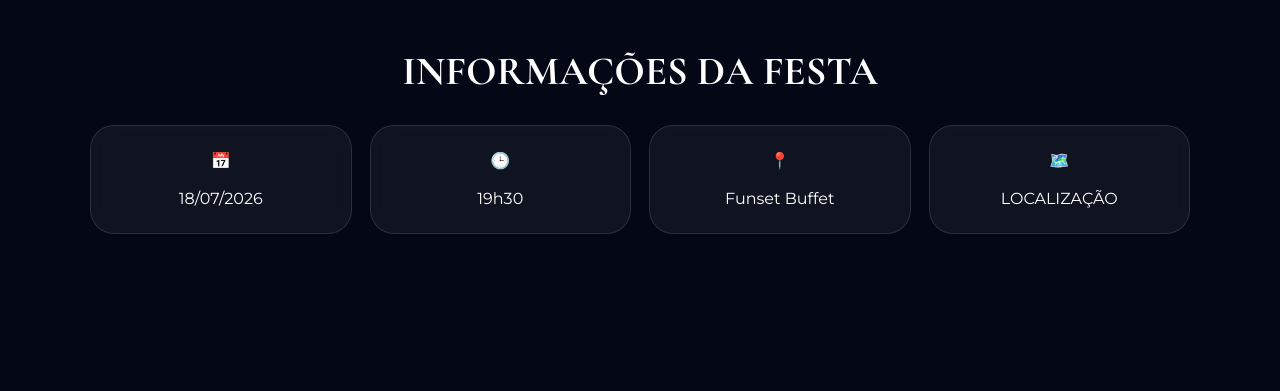
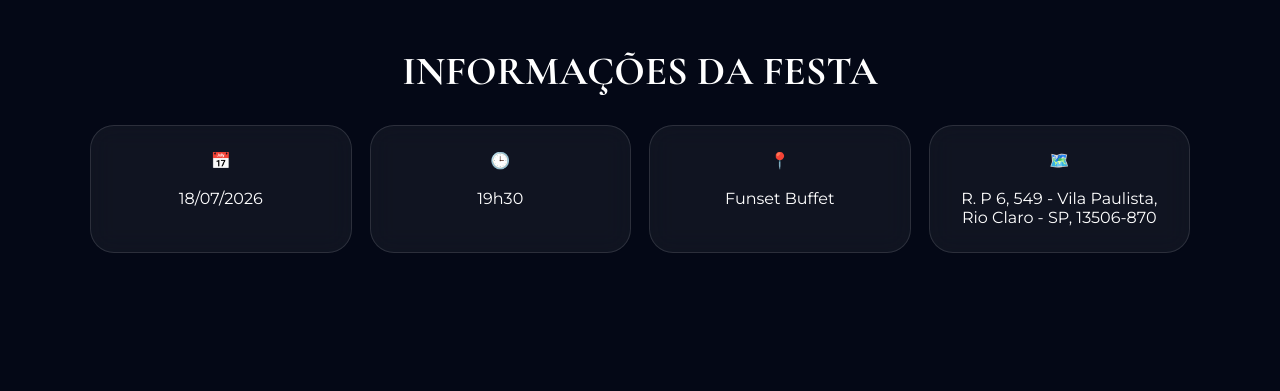
Before and after one commit to xGanter/Laryssa.15.Anos, a plain HTML site: page index.html in a window 1280 px wide. Shown: the part 1200-1591 px from the top of the page. Drawn offline with nearby package versions, Linux system fonts and the light colour scheme.

Commit message:
Update index.html

```diff
--- a/index.html
+++ b/index.html
@@ -80,7 +80,7 @@ Uma noite inspirada pela velocidade, emoção e pelas pessoas que tornam cada mo
 <div class="card">📅<br><br>18/07/2026</div>
 <div class="card">🕒<br><br>19h30</div>
 <div class="card">📍<br><br>Funset Buffet</div>
-<div class="card">🗺️<br><br>LOCALIZAÇÃO</div>
+<div class="card">🗺️<br><br>R. P 6, 549 - Vila Paulista, Rio Claro - SP, 13506-870</div>
 </div>
 </section>
 
```
